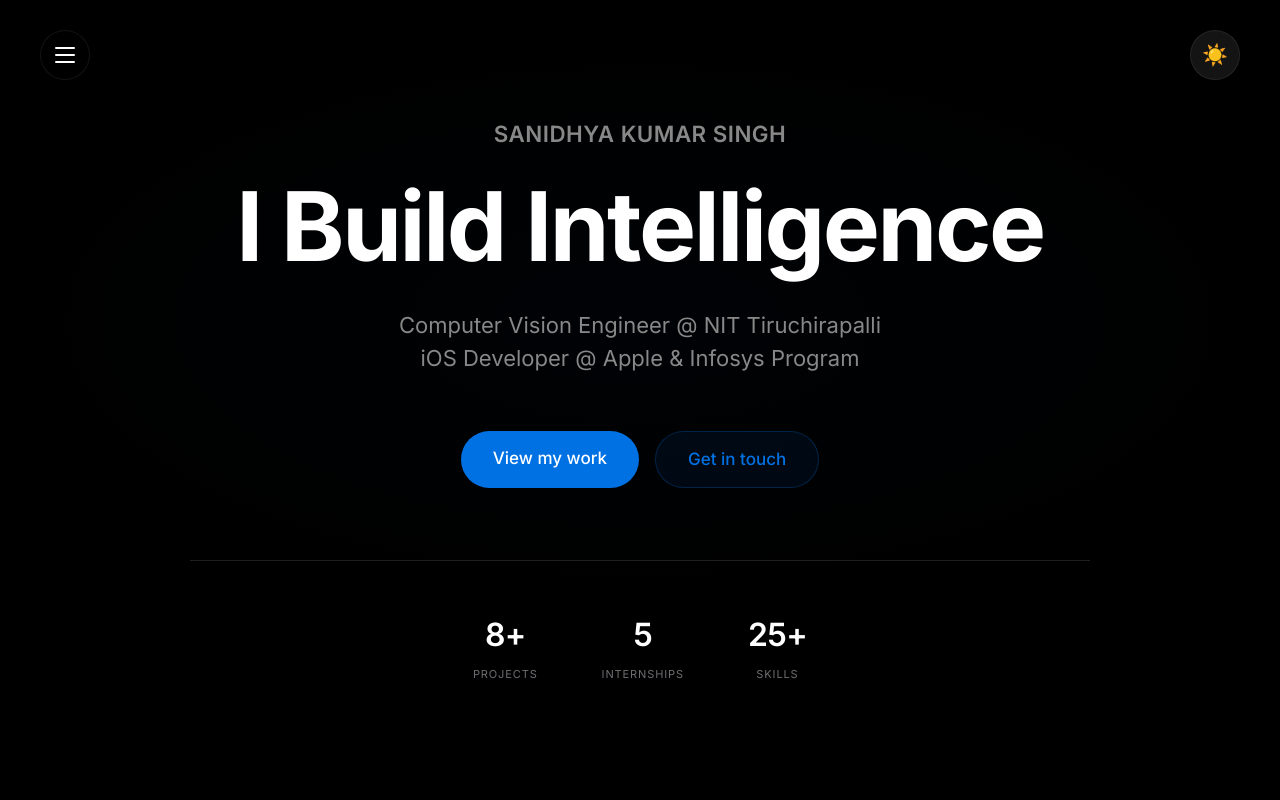
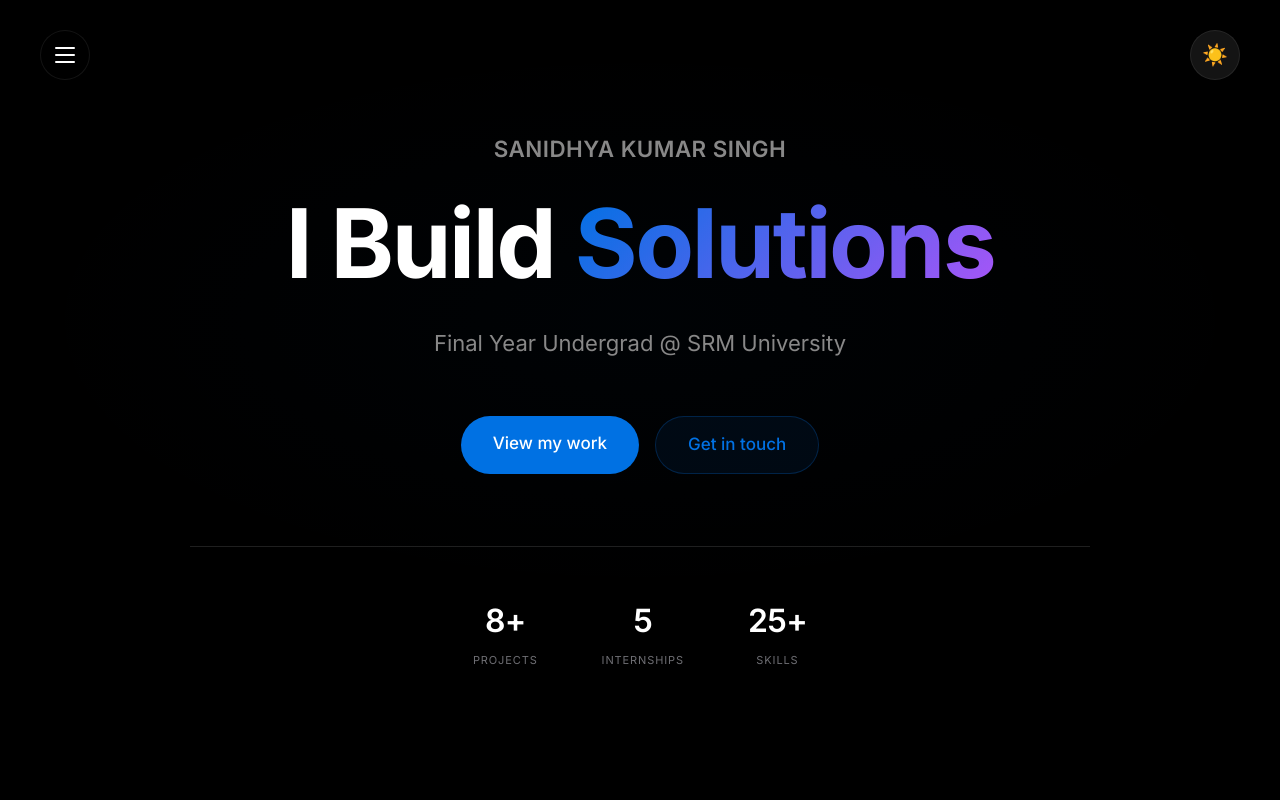
Before and after one commit to ssanidhya0407/Portfolio, a React (Vite) app: page / in a window 1280 px wide. Shown: the top 800 px of the page. Built offline with nearby package versions, Linux system fonts and the light colour scheme.

Commit message:
feat: Introduce dynamic, animated headline text and update description in the Hero component.

```diff
--- a/src/components/Hero.jsx
+++ b/src/components/Hero.jsx
@@ -1,7 +1,17 @@
-import React from 'react';
-import { motion } from 'framer-motion';
+import React, { useState, useEffect } from 'react';
+import { motion, AnimatePresence } from 'framer-motion';
 
 const Hero = () => {
+    const words = ['Intelligence', 'Experiences', 'Solutions', 'Innovation', 'The Future'];
+    const [currentWord, setCurrentWord] = useState(0);
+
+    useEffect(() => {
+        const interval = setInterval(() => {
+            setCurrentWord((prev) => (prev + 1) % words.length);
+        }, 3000);
+        return () => clearInterval(interval);
+    }, []);
+
     return (
         <section style={{
             minHeight: '100vh',
@@ -42,22 +52,53 @@ const Hero = () => {
                     Sanidhya Kumar Singh
                 </motion.h2>
 
-                {/* Headline */}
+                {/* Headline with Dynamic Text */}
+                <div style={{
+                    fontSize: 'clamp(56px, 9vw, 96px)',
+                    fontWeight: 700,
+                    lineHeight: 1.05,
+                    letterSpacing: '-0.025em',
+                    color: 'var(--text)',
+                    marginBottom: '2rem',
+                    minHeight: 'clamp(60px, 10vw, 105px)',
+                    display: 'flex',
+                    alignItems: 'center',
+                    justifyContent: 'center'
+                }}>
                     <motion.h1
                         initial={{ opacity: 0, y: 30 }}
                         animate={{ opacity: 1, y: 0 }}
                         transition={{ duration: 1.1, delay: 0.2, ease: [0.16, 1, 0.3, 1] }}
                         style={{
-                        fontSize: 'clamp(56px, 9vw, 96px)',
-                        fontWeight: 700,
-                        lineHeight: 1.05,
-                        letterSpacing: '-0.025em',
-                        color: 'var(--text)',
-                        marginBottom: '2rem'
+                            fontSize: 'inherit',
+                            fontWeight: 'inherit',
+                            lineHeight: 'inherit',
+                            letterSpacing: 'inherit',
+                            color: 'inherit',
+                            margin: 0
                         }}
                     >
-                    I Build Intelligence
+                        I Build{' '}
+                        <AnimatePresence mode="wait">
+                            <motion.span
+                                key={currentWord}
+                                initial={{ opacity: 0, y: 20 }}
+                                animate={{ opacity: 1, y: 0 }}
+                                exit={{ opacity: 0, y: -20 }}
+                                transition={{ duration: 0.5, ease: [0.16, 1, 0.3, 1] }}
+                                style={{
+                                    display: 'inline-block',
+                                    background: 'linear-gradient(135deg, var(--accent), #a855f7)',
+                                    WebkitBackgroundClip: 'text',
+                                    WebkitTextFillColor: 'transparent',
+                                    backgroundClip: 'text'
+                                }}
+                            >
+                                {words[currentWord]}
+                            </motion.span>
+                        </AnimatePresence>
                     </motion.h1>
+                </div>
 
                 {/* Description */}
                 <motion.p
@@ -72,8 +113,7 @@ const Hero = () => {
                         fontWeight: 400
                     }}
                 >
-                    Computer Vision Engineer @ NIT Tiruchirapalli<br />
-                    iOS Developer @ Apple & Infosys Program
+                    Final Year Undergrad @ SRM University
                 </motion.p>
 
                 {/* CTA */}
```
Lines whose indentation alone changed are shown as unchanged.
